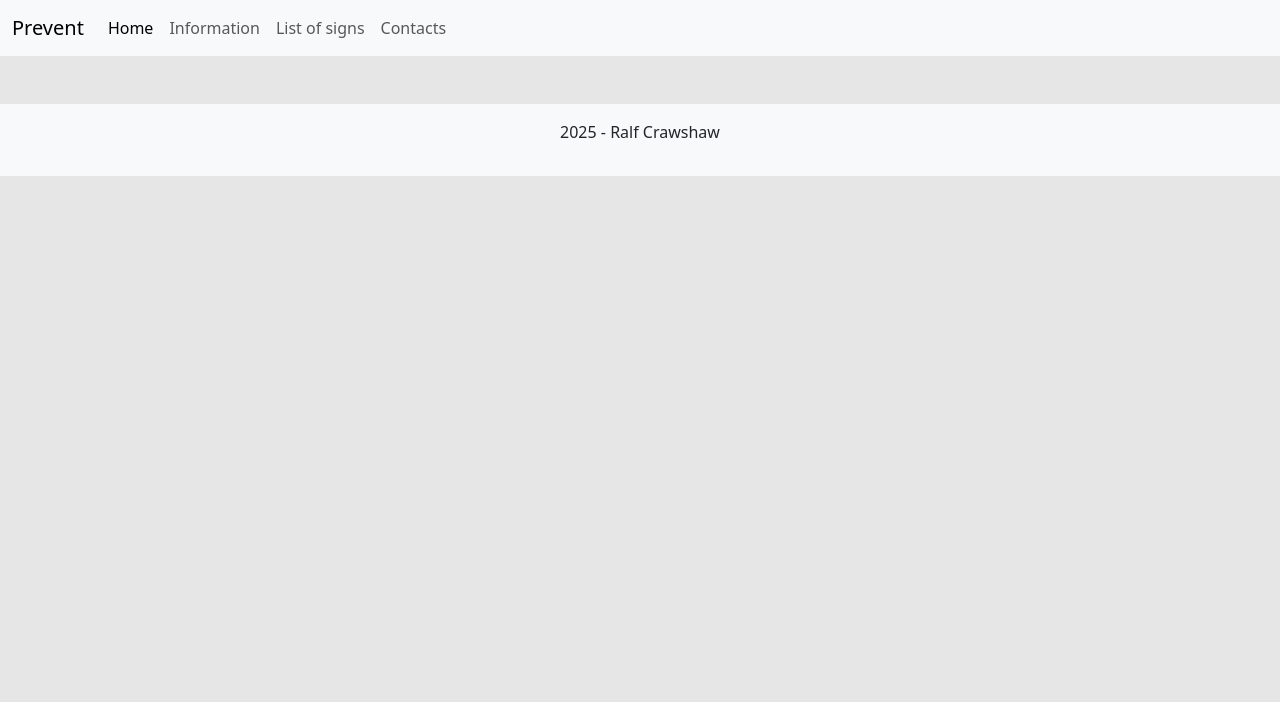
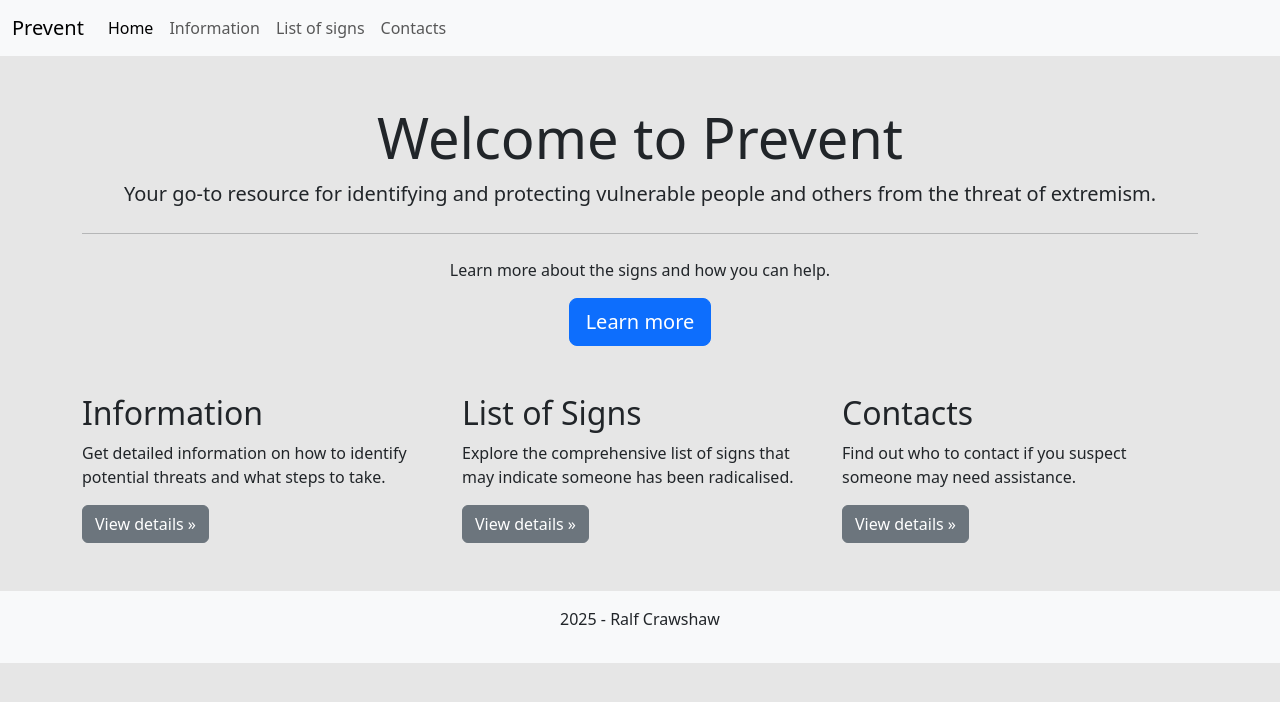
Before and after one commit to Paveway-RC/individualformativeassessment, a plain HTML site: page index.html in a window 1280 px wide. Drawn offline with nearby package versions, Linux system fonts and the light colour scheme.

Commit message:
Final commit before the deadline. Homepage is in place, SEO keywords, minimum viable information has been put in place, tidied up some of the code.

```diff
--- a/index.html
+++ b/index.html
@@ -4,6 +4,8 @@
     <meta charset="UTF-8">
     <meta name="viewport" content="width=device-width, initial-scale=1.0">
     <title>Prevent - Home</title>
+    <meta name="description" content="Prevent - Your go-to resource for identifying and protecting vulnerable people from the threat of extremism.">
+    <meta name="keywords" content="Prevent, extremism, protection, vulnerable people, signs of radicalisation">
     <link href="https://cdn.jsdelivr.net/npm/bootstrap@5.3.3/dist/css/bootstrap.min.css" rel="stylesheet"
     integrity="sha384-QWTKZyjpPEjISv5WaRU9OFeRpok6YctnYmDr5pNlyT2bRjXh0JMhjY6hW+ALEwIH" crossorigin="anonymous">
     <link rel="stylesheet" href="style.css">
@@ -33,9 +35,35 @@
                 </div>
             </div>
         </nav>
-    <script src="https://cdn.jsdelivr.net/npm/bootstrap@5.3.3/dist/js/bootstrap.bundle.min.js" integrity="sha384-YvpcrYf0tY3lHB60NNkmXc5s9fDVZLESaAA55NDzOxhy9GkcIdslK1eN7N6jIeHz" crossorigin="anonymous"></script></div>
+        <div class="container mt-5">
+            <div class="jumbotron text-center">
+                <h1 class="display-4">Welcome to Prevent</h1>
+                <p class="lead">Your go-to resource for identifying and protecting vulnerable people and others from the threat of extremism.</p>
+                <hr class="my-4">
+                <p>Learn more about the signs and how you can help.</p>
+                <a class="btn btn-primary btn-lg" href="information.html" role="button">Learn more</a>
+            </div>
+            <div class="row mt-5">
+                <div class="col-md-4">
+                    <h2>Information</h2>
+                    <p>Get detailed information on how to identify potential threats and what steps to take.</p>
+                    <a class="btn btn-secondary" href="information.html" role="button">View details »</a>
+                </div>
+                <div class="col-md-4">
+                    <h2>List of Signs</h2>
+                    <p>Explore the comprehensive list of signs that may indicate someone has been radicalised.</p>
+                    <a class="btn btn-secondary" href="listofsigns.html" role="button">View details »</a>
+                </div>
+                <div class="col-md-4">
+                    <h2>Contacts</h2>
+                    <p>Find out who to contact if you suspect someone may need assistance.</p>
+                    <a class="btn btn-secondary" href="contacts.html" role="button">View details »</a>
+                </div>
+            </div>
+        </div>
     <footer class="bg-light text-center py-3 mt-5">
         <p>2025 - Ralf Crawshaw</p>
     </footer>
+    <script src="https://cdn.jsdelivr.net/npm/bootstrap@5.3.3/dist/js/bootstrap.bundle.min.js" integrity="sha384-YvpcrYf0tY3lHB60NNkmXc5s9fDVZLESaAA55NDzOxhy9GkcIdslK1eN7N6jIeHz" crossorigin="anonymous"></script></div>
 </body>
 </html>
```
Also changed, not shown: contacts.html (+1 -3 lines), information.html (+19 -1 lines), listofsigns.html (+15 -0 lines).
